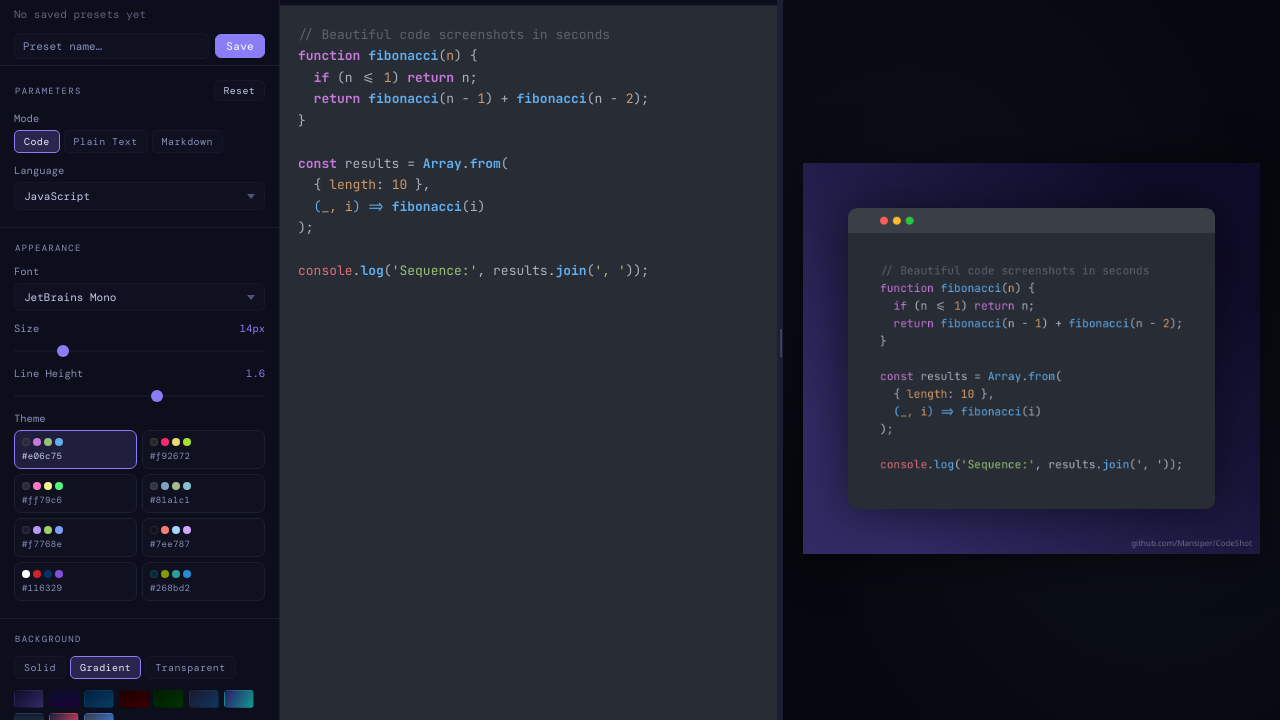
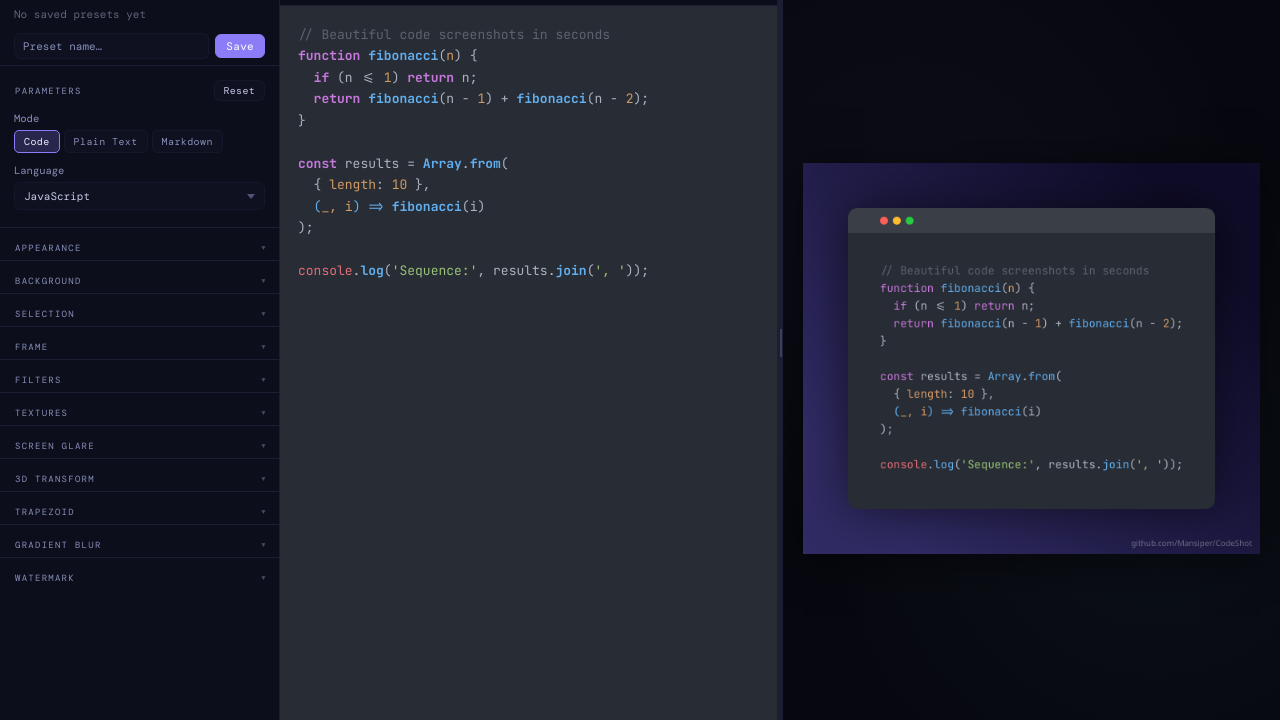
Before and after one commit to Mansiper/CodeShot, a plain HTML site: page index.html in a window 1280 px wide. Shown: the part 80-800 px from the top of the page. Drawn offline with nearby package versions, Linux system fonts and the light colour scheme; a web font is replaced by a local one.

Commit message:
Make parameter groups collapsible

```diff
--- a/app.js
+++ b/app.js
@@ -2693,3 +2693,9 @@ async function init() {
 }
 
 document.addEventListener('DOMContentLoaded', init);
+
+document.querySelectorAll('.section.collapsible .section-title').forEach(title => {
+  title.addEventListener('click', () => {
+    title.closest('.section').classList.toggle('collapsed');
+  });
+});
--- a/css.css
+++ b/css.css
@@ -26,6 +26,12 @@ html,body{height:100%;overflow:hidden;font-family:var(--ui);font-size:12px;backg
 .section{padding:14px 14px 6px}
 .section+.section{border-top:1px solid var(--border)}
 .section-title{font-size:9px;letter-spacing:.14em;text-transform:uppercase;color:var(--text-dim);margin-bottom:11px;padding-left:1px}
+.section.collapsible .section-title{cursor:pointer;user-select:none;display:flex;align-items:center;justify-content:space-between;margin-bottom:0}
+.section.collapsible .section-title::after{content:'▲';font-size:7px;opacity:.45;transition:transform .2s}
+.section.collapsible.collapsed .section-title::after{transform:rotate(180deg)}
+.section.collapsible .section-title{padding-bottom:11px}
+.section.collapsible.collapsed .section-title{padding-bottom:0}
+.section.collapsible.collapsed>*:not(.section-title){display:none!important}
 .field{margin-bottom:11px}
 .field-label{display:flex;justify-content:space-between;align-items:center;margin-bottom:5px;color:var(--text-dim);font-size:10.5px}
 .field-value{color:var(--accent)}
--- a/index.html
+++ b/index.html
@@ -122,7 +122,7 @@
         </div>
       </div>
 
-      <div class="section">
+      <div class="section collapsible collapsed">
         <div class="section-title">Appearance</div>
         <div id="code-font-wrap">
           <div class="field">
@@ -192,7 +192,7 @@
         </div>
       </div>
 
-      <div class="section">
+      <div class="section collapsible collapsed">
         <div class="section-title">Background</div>
         <div class="field">
           <div class="toggle-group" id="bg-type-group">
@@ -228,7 +228,7 @@
         </div>
       </div>
 
-      <div class="section">
+      <div class="section collapsible collapsed">
         <div class="section-title">Selection</div>
         <div class="color-row">
           <span class="color-label">Selection Color</span>
@@ -240,7 +240,7 @@
         </div>
       </div>
 
-      <div class="section">
+      <div class="section collapsible collapsed">
         <div class="section-title">Frame</div>
         <div class="field">
           <div class="field-label">Zoom <span class="field-value" id="zoom-val"></span></div>
@@ -301,7 +301,7 @@
         </div>
       </div>
 
-      <div class="section">
+      <div class="section collapsible collapsed">
         <div class="section-title">Filters</div>
         <div class="field">
           <div class="filter-grid" id="filter-grid"></div>
@@ -312,7 +312,7 @@
         </div>
       </div>
 
-      <div class="section">
+      <div class="section collapsible collapsed">
         <div class="section-title">Textures</div>
         <div class="field">
           <div class="filter-grid" id="texture-grid"></div>
@@ -323,7 +323,7 @@
         </div>
       </div>
 
-      <div class="section">
+      <div class="section collapsible collapsed">
         <div class="section-title">Screen Glare</div>
         <div class="field">
           <label class="switch" id="glare-switch">
@@ -368,7 +368,7 @@
         <button class="btn" id="reset-glare" style="width:100%;justify-content:center;font-size:10px;margin-top:4px">Reset Glare</button>
       </div>
 
-      <div class="section">
+      <div class="section collapsible collapsed">
         <div class="section-title">3D Transform</div>
         <div class="field">
           <div class="field-label">Rotate Z° <span class="field-value" id="tilt-val"></span></div>
@@ -385,7 +385,7 @@
         <button class="btn" id="reset-3d" style="width:100%;justify-content:center;font-size:10px;margin-top:4px">Reset 3D</button>
       </div>
 
-      <div class="section">
+      <div class="section collapsible collapsed">
         <div class="section-title">Trapezoid</div>
         <div class="field">
           <div class="field-label">Left height <span class="field-value" id="trap-left-val"></span></div>
@@ -406,7 +406,7 @@
         <button class="btn" id="reset-trap" style="width:100%;justify-content:center;font-size:10px;margin-top:4px">Reset Trapezoid</button>
       </div>
 
-      <div class="section">
+      <div class="section collapsible collapsed">
         <div class="section-title">Gradient Blur</div>
         <div class="field">
           <label class="switch" id="gblur-switch">
@@ -435,7 +435,7 @@
         </div>
       </div>
 
-      <div class="section">
+      <div class="section collapsible collapsed">
         <div class="section-title">Watermark</div>
         <div class="field">
           <label class="switch" id="watermark-switch">
```
